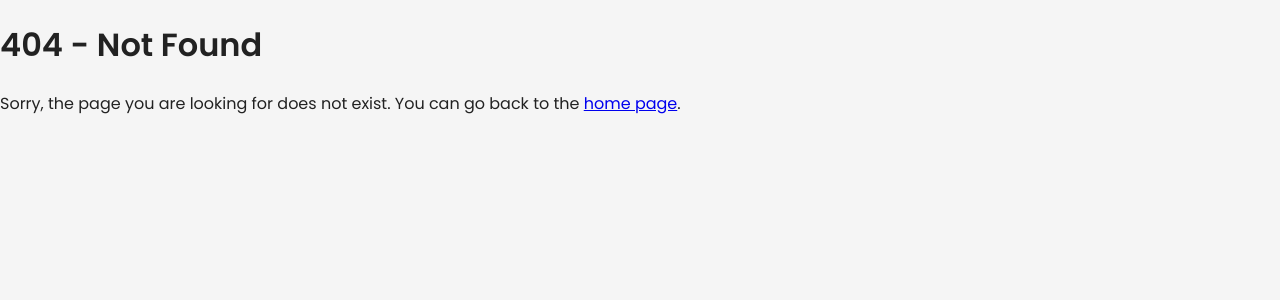
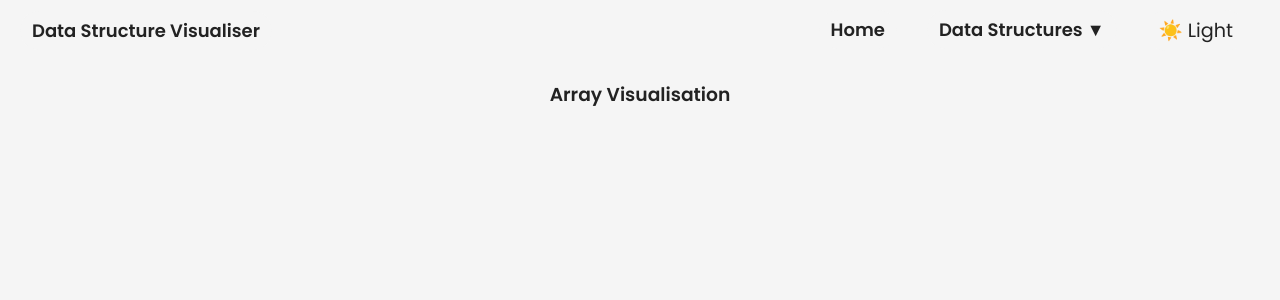
Before and after one commit to Simon-CA-1/DataStructureVisualiser, a React (Vite) app: page /Array in a window 1280 px wide. Before the commit this address had no page. Shown: the top 300 px of the page. Built offline with nearby package versions, Linux system fonts and the light colour scheme.

Commit message:
Implement dark mode for full background, add NotFound page and styling, validate routes, and improve navbar and visualisation components

```diff
--- /dev/null
+++ b/src/NotFound.css
@@ -0,0 +1,17 @@
+.notfound-container {
+  display: flex;
+  flex-direction: column;
+  align-items: center;
+  justify-content: center;
+  min-height: 60vh;
+}
+
+.notfound-title {
+  text-align: center;
+  margin-bottom: 16px;
+}
+
+.notfound-text {
+  text-align: center;
+  font-size: 1.1em;
+}
--- a/src/NotFound.jsx
+++ b/src/NotFound.jsx
@@ -1,13 +1,19 @@
 import React from 'react';
 import { Link } from 'react-router-dom';
+import './NotFound.css';
+import Navbar from './navbar.jsx';
+
 const NotFound = () => {
   return (
-    <div>
-      <h1>404 - Not Found</h1>
-      <p>
-        Sorry, the page you are looking for does not exist. You can go back to the <Link to="/">home page</Link>.
+    <>
+      <Navbar />
+    <div className="notfound-container">
+      <h1 className="notfound-title">404 - Not Found</h1>
+      <p className="notfound-text">
+        Sorry, the page you are looking for does not exist.
       </p>
     </div>
+  </>
   );
 };
 
--- /dev/null
+++ b/src/Visualiser.css
@@ -0,0 +1,3 @@
+.visualisation-title {
+  text-align: center;
+}
--- a/src/Visualiser.jsx
+++ b/src/Visualiser.jsx
@@ -1,8 +1,10 @@
 import React from "react";
 import { useParams } from "react-router-dom";
 import NotFound from "./NotFound.jsx";
+import Navbar from "./navbar.jsx";
+import "./Visualiser.css";
 
-const validTypes = ["array", "stack", "queue", "tree", "graph", "linked-list"];
+const validTypes = ["Array", "Stack", "Queue", "Tree", "Graph", "Linked-List"];
 
 function Visualiser() {
   const { id } = useParams();
@@ -14,10 +16,12 @@ function Visualiser() {
   else
   {
     return (
+      <>
+      <Navbar />
       <div>
-        <h1>{id} Visualisation</h1>
-        {/* Add your visualisation component here */}
+        <h3 className="visualisation-title">{id} Visualisation</h3>
       </div>
+      </>
     );
   }
 }
--- a/src/index.css
+++ b/src/index.css
@@ -3,4 +3,5 @@ body {
   background: #f5f5f5;
   color: #222;
   font-family: 'Poppins', 'Segoe UI', 'Roboto', 'Helvetica Neue', Arial, sans-serif;
+  transition: background 0.3s ease, color 0.3s ease;
 }
--- a/src/navbar.jsx
+++ b/src/navbar.jsx
@@ -1,4 +1,4 @@
-import React, { useState } from "react";
+import React, { useState, useEffect } from "react";
 import { Link } from "react-router-dom";
 import "./navbar.css";
 
@@ -7,6 +7,11 @@ function Navbar() {
   const [dropdownOpen, setDropdownOpen] = useState(false);
 
   const handleToggle = () => setDarkMode(!darkMode);
+
+  useEffect(() => {
+    document.body.style.background = darkMode ? "#222" : "#f5f5f5";
+    document.body.style.color = darkMode ? "#fff" : "#222";
+  }, [darkMode]);
 
   return (
     <nav className={`navbar${darkMode ? " dark" : ""}`}>
@@ -27,22 +32,22 @@ function Navbar() {
           <button className="navbar-btn">Data Structures ▼</button>
           <ul className={`dropdown${dropdownOpen ? " show" : ""}`}>
             <li className="dropdown-item">
-              <Link to="/array" className="navbar-btn">Array</Link>
+              <Link to="/Array" className="navbar-btn">Array</Link>
             </li>
             <li className="dropdown-item">
-              <Link to="/linked-list" className="navbar-btn">Linked List</Link>
+              <Link to="/Linked-List" className="navbar-btn">Linked List</Link>
             </li>
             <li className="dropdown-item">
-              <Link to="/stack" className="navbar-btn">Stack</Link>
+              <Link to="/Stack" className="navbar-btn">Stack</Link>
             </li>
             <li className="dropdown-item">
-              <Link to="/queue" className="navbar-btn">Queue</Link>
+              <Link to="/Queue" className="navbar-btn">Queue</Link>
             </li>
             <li className="dropdown-item">
-              <Link to="/tree" className="navbar-btn">Tree</Link>
+              <Link to="/Tree" className="navbar-btn">Tree</Link>
             </li>
             <li className="dropdown-item">
-              <Link to="/graph" className="navbar-btn">Graph</Link>
+              <Link to="/Graph" className="navbar-btn">Graph</Link>
             </li>
           </ul>
         </li>
```
